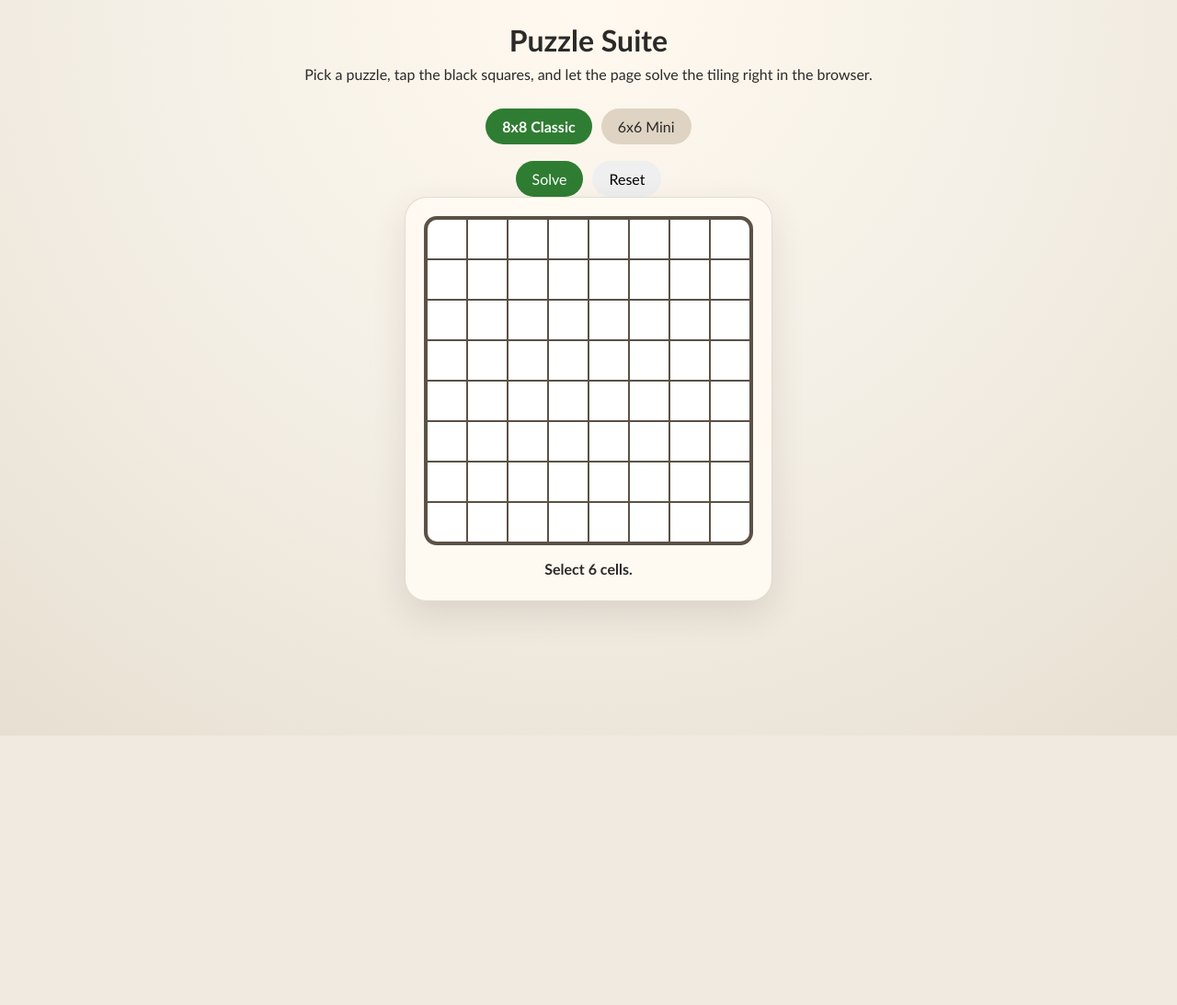
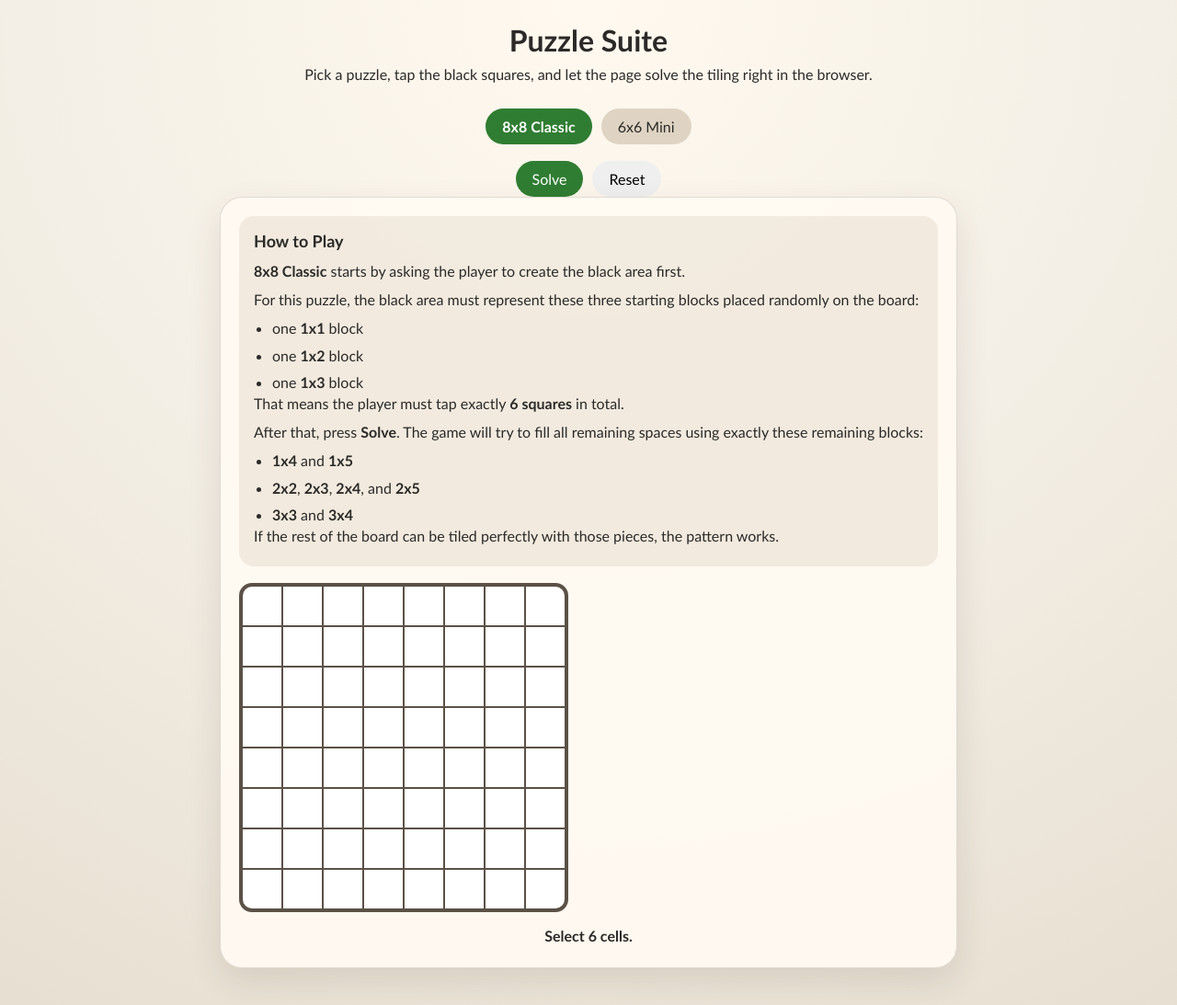
Before and after one commit to xinyuyua/puzzle-suite-for-kids, a Flask app: page / in a window 1280 px wide. Shown: the whole page at 92% size. Before the commit the page ends 800 px from the top, so only its background shows below. Run offline with Flask 3, Linux system fonts and the light colour scheme.

Commit message:
Add detailed gameplay instructions

```diff
--- a/templates/index.html
+++ b/templates/index.html
@@ -99,6 +99,33 @@
             max-width: 100%;
         }
 
+        .instructions {
+            margin-bottom: 18px;
+            padding: 14px 16px;
+            border-radius: 16px;
+            background: rgba(223, 212, 195, 0.42);
+            line-height: 1.45;
+        }
+
+        .instructions h2 {
+            margin: 0 0 8px;
+            font-size: 18px;
+        }
+
+        .instructions p {
+            margin: 0 0 8px;
+        }
+
+        .instructions ul,
+        .instructions ol {
+            margin: 0;
+            padding-left: 20px;
+        }
+
+        .instructions li + li {
+            margin-top: 6px;
+        }
+
         .grid {
             display: grid;
             gap: 2px;
@@ -187,6 +214,10 @@
     </div>
 
     <div class="card">
+        <section class="instructions" aria-label="Game instructions">
+            <h2>How to Play</h2>
+            <div id="instructions-content"></div>
+        </section>
         <div id="grid-container"></div>
         <p class="status" id="status"></p>
     </div>
@@ -196,12 +227,40 @@
             "8x8_classic": {
                 size: 8,
                 clicks: 6,
-                blocks: [[1, 4], [1, 5], [2, 2], [3, 3], [2, 3], [2, 4], [2, 5], [3, 4]]
+                blocks: [[1, 4], [1, 5], [2, 2], [3, 3], [2, 3], [2, 4], [2, 5], [3, 4]],
+                instructions: `
+                    <p><strong>8x8 Classic</strong> starts by asking the player to create the black area first.</p>
+                    <p>For this puzzle, the black area must represent these three starting blocks placed randomly on the board:</p>
+                    <ul>
+                        <li>one <strong>1x1</strong> block</li>
+                        <li>one <strong>1x2</strong> block</li>
+                        <li>one <strong>1x3</strong> block</li>
+                    </ul>
+                    <p>That means the player must tap exactly <strong>6 squares</strong> in total.</p>
+                    <p>After that, press <strong>Solve</strong>. The game will try to fill all remaining spaces using exactly these remaining blocks:</p>
+                    <ul>
+                        <li><strong>1x4</strong> and <strong>1x5</strong></li>
+                        <li><strong>2x2</strong>, <strong>2x3</strong>, <strong>2x4</strong>, and <strong>2x5</strong></li>
+                        <li><strong>3x3</strong> and <strong>3x4</strong></li>
+                    </ul>
+                    <p>If the rest of the board can be tiled perfectly with those pieces, the pattern works.</p>
+                `
             },
             "6x6_mini": {
                 size: 6,
                 clicks: 3,
-                blocks: [[2, 2], [2, 3], [3, 3], [1, 4], [2, 4]]
+                blocks: [[2, 2], [2, 3], [3, 3], [1, 4], [2, 4]],
+                instructions: `
+                    <p><strong>6x6 Mini</strong> is a smaller version of the same idea.</p>
+                    <p>Tap exactly <strong>3 squares</strong> to create the black starting area, then press <strong>Solve</strong>.</p>
+                    <p>The game checks whether the rest of the board can be filled exactly using these blocks:</p>
+                    <ul>
+                        <li><strong>2x2</strong>, <strong>2x3</strong>, and <strong>2x4</strong></li>
+                        <li><strong>3x3</strong></li>
+                        <li><strong>1x4</strong></li>
+                    </ul>
+                    <p>Use <strong>Reset</strong> to try a new arrangement.</p>
+                `
             }
         };
 
@@ -282,6 +341,7 @@
             const { size, clicks } = games[currentGame];
             const container = document.getElementById("grid-container");
             container.innerHTML = "";
+            document.getElementById("instructions-content").innerHTML = games[currentGame].instructions;
 
             const grid = document.createElement("div");
             grid.className = "grid";
```
Also changed, not shown: index.html (+62 -2 lines).
